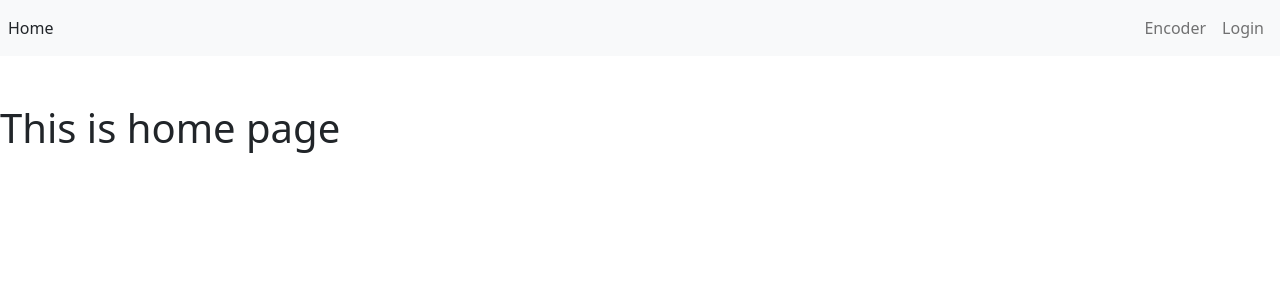
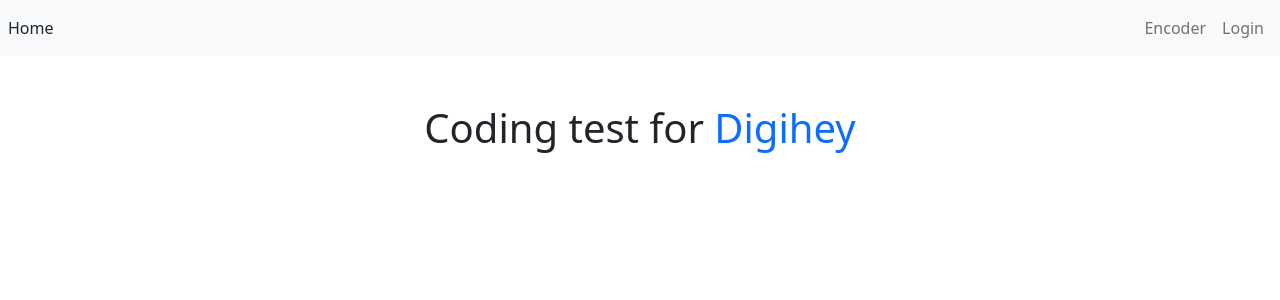
Before and after one commit to Branimir026/code-challenge-frontend, a Vue app: page / in a window 1280 px wide. Shown: the top 300 px of the page. Built offline with nearby package versions, Linux system fonts and the light colour scheme.

Commit message:
homepage change

```diff
--- a/src/views/HomeView.vue
+++ b/src/views/HomeView.vue
@@ -1,8 +1,28 @@
 <template>
   <div class="home">
-    <h1>This is home page</h1>
+    <h1 class="title">Coding test for <a href="https://www.digihey.com/" target="_blank">Digihey</a></h1>
   </div>
 </template>
 
 <script>
 </script>
+
+<style scoped>
+
+	.home{
+		width: 100%;
+		max-width: 600px;
+		margin: auto;
+		text-align: center;
+	}
+
+	.title{
+		width: auto;
+		margin: auto;
+	}
+
+	.title a {
+		text-decoration: none;
+	}
+
+</style>
```
